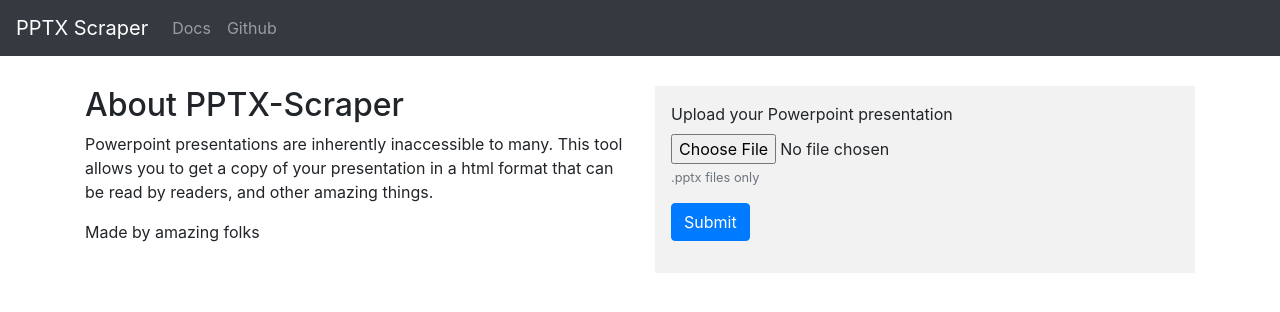
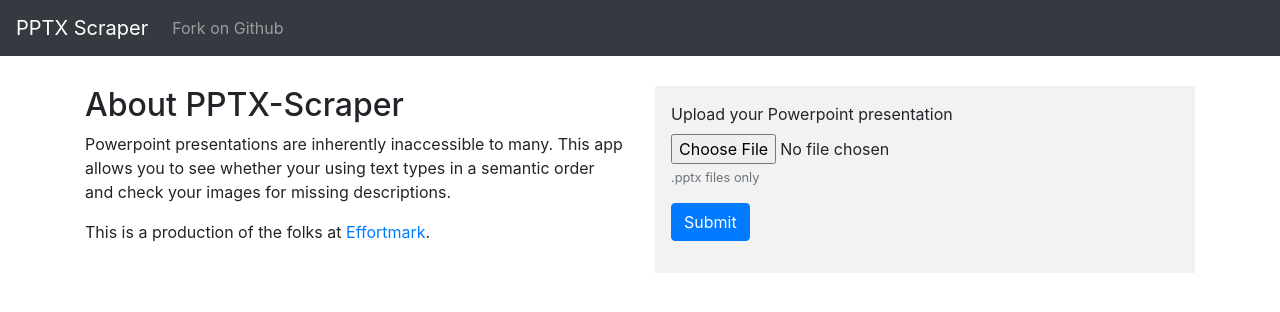
Before and after one commit to MalcolmJarrett/XSLT-Software, a Flask app: page / in a window 1280 px wide. Shown: the top 312 px of the page. Run offline with Flask 2, Linux system fonts and the light colour scheme; some libraries are stand-ins or nearby versions.

Commit message:
hidden link to docs page and updated label for github. Have updated the description on the homepage and linked to Effortmark.

```diff
--- a/app/templates/index.html
+++ b/app/templates/index.html
@@ -20,9 +20,9 @@
             <div class="col">
                 <h2>About PPTX-Scraper</h2>
 
-                <p>Powerpoint presentations are inherently inaccessible to many. This tool allows you to get a copy of your presentation in a html format that can be read by readers, and other amazing things.</p>
+                <p>Powerpoint presentations are inherently inaccessible to many. This app allows you to see whether your using text types in a semantic order and check your images for missing descriptions.</p>
 
-                <p>Made by amazing folks</p>
+                <p>This is a production of the folks at <a href="https://www.effortmark.co.uk/" rel="me">Effortmark</a>.</p>
             </div>
         </div>
 <article>
--- a/app/templates/layout/navigation.html
+++ b/app/templates/layout/navigation.html
@@ -4,8 +4,8 @@
     </button>
     <div class="collapse navbar-collapse" id="primaryNav">
         <ul class="navbar-nav mr-auto">
-            <li class="nav-item"><a href="https://github.com/Effortmark/XSLT-Software/blob/master/README.md" class="nav-link" target="_blank">Docs</a></li>
-            <li class="nav-item"><a href="https://github.com/Effortmark/XSLT-Software" class="nav-link" target="_blank">Github</a></li>
+            <!-- <li class="nav-item"><a href="https://github.com/Effortmark/XSLT-Software/blob/master/README.md" class="nav-link" target="_blank">Docs</a></li> -->
+            <li class="nav-item"><a href="https://github.com/Effortmark/XSLT-Software" class="nav-link" target="_blank">Fork on Github</a></li>
         </ul>
     </div>
 </nav>
```
